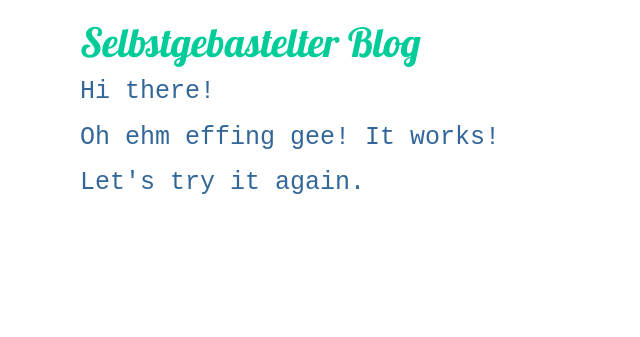
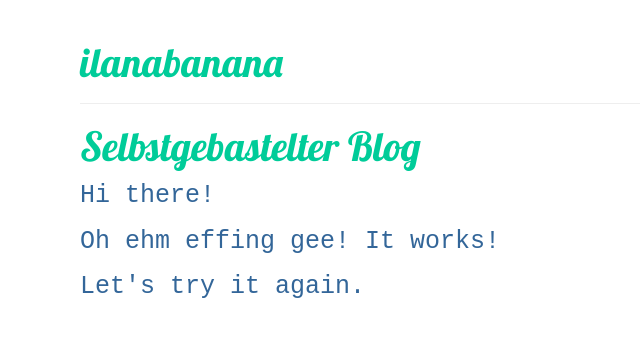
Before and after one commit to ilanabischof/my-first-blog, a Django app: page / in a window 1280 px wide. Shown: the top 337 px of the page, without its empty margins (0-640 px from the left). Run offline with Django 3.2, Linux system fonts and the light colour scheme; data that the repository does not hold is empty; some libraries are stand-ins or nearby versions.

Commit message:
Modified templates to display posts from database.

```diff
--- a/blog/templates/blog/post_list.html
+++ b/blog/templates/blog/post_list.html
@@ -8,18 +8,23 @@
 		<link href="//fonts.googleapis.com/css?family=Lobster&subset=latin,latin-ext" rel="stylesheet" type="text/css">
 
 	</head>
+
+<div class="page-header">
+    <h1><a href="/">ilanabanana</a></h1>
+</div>
+
 	<body>
 		<div>
             <h1><a href="">Selbstgebastelter Blog</a></h1>
         </div>
 
 {% for post in posts %}
-        <div>
-        	<p>published: {{ post.published_date }}</p>
-        	<h1><a href="">{{ post.title }}</a></h1>
-        	<p>{{ post.text|linebreaksbr }}</p>
-        	{{ posts }}
-        </div>
+     <div class="post">
+    	<p>published: {{ post.published_date }}</p>
+    	<h1><a href="">{{ post.title }}</a></h1>
+   		<p>{{ post.text|linebreaksbr }}</p>
+	</div>
+
  {% endfor %}
 
 		<p>Hi there!</p>
```
